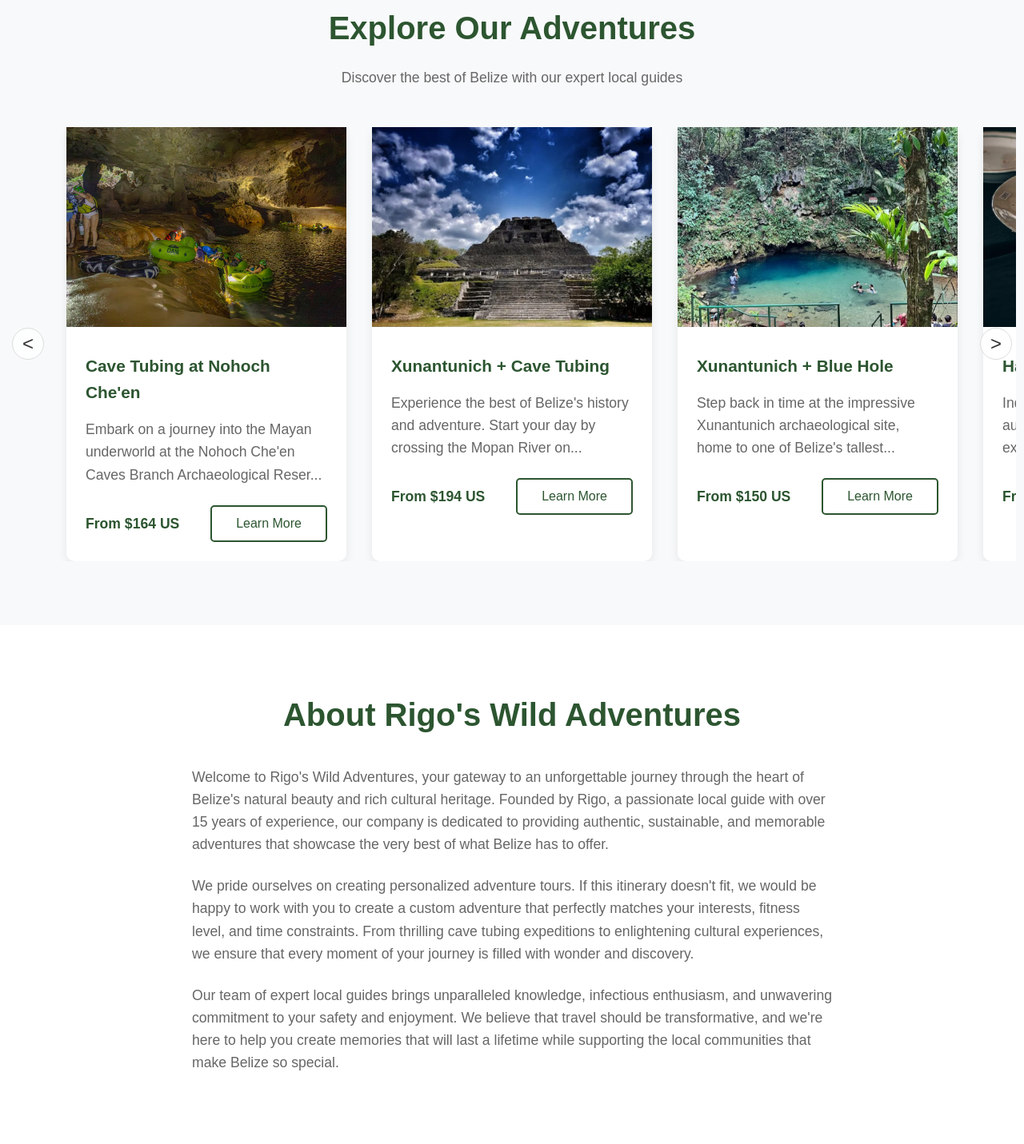
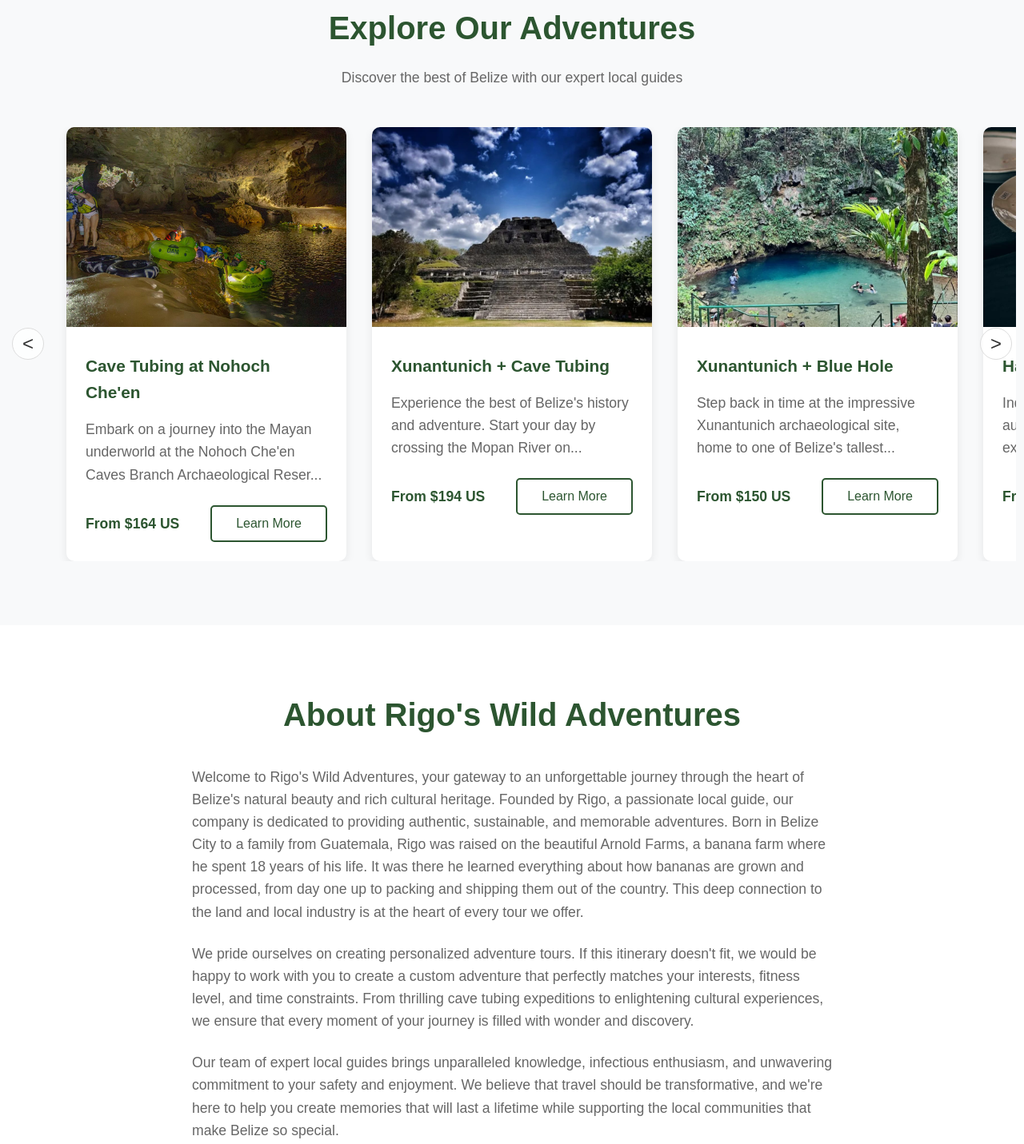
Before and after one commit to JungleMediaBz/Rigo-s-Wild-Adventures, a website built with Vite: page index.html in a window 1280 px wide. Shown: the part 877-2308 px from the top of the page at 80% size. Built offline with nearby package versions, Linux system fonts and the light colour scheme; files whose address does not match are found by name.

Commit message:
Add files via upload

```diff
--- a/index.html
+++ b/index.html
@@ -93,7 +93,7 @@
   <section class="about">
     <div class="container">
       <h2>About Rigo's Wild Adventures</h2>
-      <p>Welcome to Rigo's Wild Adventures, your gateway to an unforgettable journey through the heart of Belize's natural beauty and rich cultural heritage. Founded by Rigo, a passionate local guide with over 15 years of experience, our company is dedicated to providing authentic, sustainable, and memorable adventures that showcase the very best of what Belize has to offer.</p>
+      <p>Welcome to Rigo's Wild Adventures, your gateway to an unforgettable journey through the heart of Belize's natural beauty and rich cultural heritage. Founded by Rigo, a passionate local guide, our company is dedicated to providing authentic, sustainable, and memorable adventures. Born in Belize City to a family from Guatemala, Rigo was raised on the beautiful Arnold Farms, a banana farm where he spent 18 years of his life. It was there he learned everything about how bananas are grown and processed, from day one up to packing and shipping them out of the country. This deep connection to the land and local industry is at the heart of every tour we offer.</p>
 
       <p>We pride ourselves on creating personalized adventure tours. If this itinerary doesn't fit, we would be happy to work with you to create a custom adventure that perfectly matches your interests, fitness level, and time constraints. From thrilling cave tubing expeditions to enlightening cultural experiences, we ensure that every moment of your journey is filled with wonder and discovery.</p>
 
@@ -114,7 +114,7 @@
           <p>Belize's rich cultural heritage is reflected in its diverse population, which includes descendants of the ancient Maya, Creole, Garifuna, Mestizo, and other ethnic groups. This cultural diversity is celebrated through vibrant festivals, delicious cuisine, and warm hospitality that welcomes visitors from around the world.</p>
         </div>
         <div class="discover-image">
-          <img src="images/4.jpeg"
+          <img src="images/14.jpeg"
                onerror="this.src='https://dummyimage.com/600x400/e5e5e5/666666?text=Belize+Landscape'"
                alt="Beautiful Belize landscape" referrerpolicy="no-referrer">
         </div>
@@ -239,7 +239,7 @@
             </svg>
           </div>
           <h3>Phone</h3>
-          <p>+501 611-0683<br>Available 7 days a week</p>
+          <p>+501 611-0683 or +501-666-3034<br>Available 7 days a week</p>
         </div>
 
         <div class="contact-item">
--- a/script.js
+++ b/script.js
@@ -184,14 +184,23 @@ document.addEventListener('DOMContentLoaded', function() {
   // --- Popup Functionality ---
 
   // Tour data object
-  const genericBring = [
+  const genericBringWater = [
     'Comfortable clothing and walking shoes',
     'Swimsuit and towel (for water tours)',
     'Sunscreen, hat, and sunglasses',
     'Insect repellent',
     'Reusable water bottle',
     'Camera to capture memories',
-    'Cash for souvenirs or tips'
+    'Cash for souvenirs or tips',
+  ];
+
+  const genericBringNoWater = [
+    'Comfortable clothing and walking shoes',
+    'Sunscreen, hat, and sunglasses',
+    'Insect repellent',
+    'Reusable water bottle',
+    'Camera to capture memories',
+    'Cash for souvenirs or tips',
   ];
 
   const tourData = {
@@ -203,7 +212,7 @@ document.addEventListener('DOMContentLoaded', function() {
       duration: '7AM to 5:00PM',
       groupSize: 'Minimum 3 people',
       included: ['Lunch', 'Tour Guide', 'Fees', 'Transportation', 'One bottle of water each'],
-      bring: genericBring
+      bring: genericBringWater
     },
     'xunantunich-cave-tubing': {
       title: 'Xunantunich + Cave Tubing',
@@ -213,7 +222,7 @@ document.addEventListener('DOMContentLoaded', function() {
       duration: '6AM to 5:30PM',
       groupSize: 'Minimum 3 people',
       included: ['Lunch', 'Tour Guide', 'Fees', 'Transportation', 'One bottle of water each'],
-      bring: genericBring
+      bring: genericBringWater
     },
     'xunantunich-blue-hole': {
       title: 'Xunantunich + Blue Hole',
@@ -223,7 +232,7 @@ document.addEventListener('DOMContentLoaded', function() {
       duration: '6AM to 5:30PM',
       groupSize: 'Minimum 3 people',
       included: ['Lunch', 'Tour Guide', 'Fees', 'Transportation', 'One bottle of water each'],
-      bring: genericBring
+      bring: genericBringWater
     },
     'cheil-chocolate-half-day': {
       title: 'Half Day Cheil Chocolate',
@@ -233,7 +242,7 @@ document.addEventListener('DOMContentLoaded', function() {
       duration: '8AM to 1PM',
       groupSize: 'Minimum 3 people',
       included: ['Tour Guide', 'Fees', 'Transportation', 'One bottle of water each'],
-      bring: genericBring
+      bring: genericBringNoWater
     },
     'cockscomb-jungle-cheil-chocolate': {
       title: 'Cockscomb Jungle + Cheil Chocolate',
@@ -243,7 +252,7 @@ document.addEventListener('DOMContentLoaded', function() {
       duration: '8AM to 3:30PM',
       groupSize: 'Minimum 3 people',
       included: ['Lunch', 'Tour Guide', 'Fees', 'Transportation', 'One bottle of water each'],
-      bring: genericBring
+      bring: genericBringNoWater
     },
     'cockscomb-jungle-waterfall': {
       title: 'Cockscomb Jungle + Cockscomb Waterfall',
@@ -253,7 +262,7 @@ document.addEventListener('DOMContentLoaded', function() {
       duration: '8AM to 4:00PM',
       groupSize: 'Minimum 3 people',
       included: ['Lunch', 'Tour Guide', 'Fees', 'Transportation', 'One bottle of water each'],
-      bring: genericBring
+      bring: genericBringWater
     },
     'cockscomb-jungle-rivertubing': {
       title: 'Cockscomb Jungle + Cockscomb Rivertubing',
@@ -263,7 +272,7 @@ document.addEventListener('DOMContentLoaded', function() {
       duration: '8AM to 4:00PM',
       groupSize: 'Minimum 3 people',
       included: ['Lunch', 'Tour Guide', 'Fees', 'Transportation', 'One bottle of water each'],
-      bring: genericBring
+      bring: genericBringWater
     },
     'cockscomb-jungle-night-tour': {
       title: 'Cockscomb Jungle Night Tour',
@@ -273,7 +282,7 @@ document.addEventListener('DOMContentLoaded', function() {
       duration: '4PM to 10PM',
       groupSize: 'Minimum 3 people',
       included: ['Tour Guide', 'Fees', 'Transportation', 'One bottle of water each'],
-      bring: genericBring
+      bring: genericBringNoWater
     },
     'jungle-atv-waterfall': {
       title: 'Jungle ATV + Mayan World Waterfall',
@@ -283,7 +292,7 @@ document.addEventListener('DOMContentLoaded', function() {
       duration: '8AM to 2PM',
       groupSize: 'Minimum 3 people',
       included: ['Lunch', 'Tour Guide', 'Fees', 'Transportation', 'One bottle of water each'],
-      bring: genericBring
+      bring: genericBringWater
     },
     'zipline-cheil-chocolate': {
       title: 'Zipline Mayan World + Cheil Chocolate',
@@ -293,7 +302,7 @@ document.addEventListener('DOMContentLoaded', function() {
       duration: '8AM to 3:30PM',
       groupSize: 'Minimum 3 people',
       included: ['Lunch', 'Tour Guide', 'Fees', 'Transportation', 'One bottle of water each'],
-      bring: genericBring
+      bring: genericBringNoWater
     },
     'zipline-rivertubing-waterfall': {
       title: 'Zipline + Rivertubing + Waterfall',
@@ -303,7 +312,7 @@ document.addEventListener('DOMContentLoaded', function() {
       duration: '8AM to 4:00PM',
       groupSize: 'Minimum 3 people',
       included: ['Lunch', 'Tour Guide', 'Fees', 'Transportation', 'One bottle of water each'],
-      bring: genericBring
+      bring: genericBringWater
     },
     'horse-back-riding-waterfall': {
       title: 'Horse Back Riding to Waterfall',
@@ -313,7 +322,7 @@ document.addEventListener('DOMContentLoaded', function() {
       duration: '8AM to 1PM',
       groupSize: 'Minimum 3 people',
       included: ['Tour Guide', 'Fees', 'Transportation', 'One bottle of water each'],
-      bring: genericBring
+      bring: genericBringWater
     },
     'cheil-chocolate-waterfall': {
       title: 'Cheil Chocolate + Mayan World Waterfall',
@@ -323,7 +332,7 @@ document.addEventListener('DOMContentLoaded', function() {
       duration: '8AM to 3:30PM',
       groupSize: 'Minimum 3 people',
       included: ['Lunch', 'Tour Guide', 'Fees', 'Transportation', 'One bottle of water each'],
-      bring: genericBring
+      bring: genericBringWater
     },
     'mayan-cooking-nim-li-punit': {
       title: 'Mayan Cooking + Nim Li Punit',
@@ -333,7 +342,7 @@ document.addEventListener('DOMContentLoaded', function() {
       duration: '8AM to 5PM',
       groupSize: 'Minimum 3 people',
       included: ['Lunch', 'Tour Guide', 'Fees', 'Transportation', 'One bottle of water each'],
-      bring: genericBring
+      bring: genericBringNoWater
     },
     'mayan-cooking-ixcacao-chocolate': {
       title: 'Mayan Cooking + Ixcacao Chocolate',
@@ -343,7 +352,7 @@ document.addEventListener('DOMContentLoaded', function() {
       duration: '8AM to 5PM',
       groupSize: 'Minimum 3 people',
       included: ['Lunch', 'Tour Guide', 'Fees', 'Transportation', 'One bottle of water each'],
-      bring: genericBring
+      bring: genericBringNoWater
     },
     'ixcacao-chocolate-spice-farm': {
       title: 'Ixcacao Chocolate + Spice Farm',
@@ -353,7 +362,7 @@ document.addEventListener('DOMContentLoaded', function() {
       duration: '8AM to 5PM',
       groupSize: 'Minimum 3 people',
       included: ['Lunch', 'Tour Guide', 'Fees', 'Transportation', 'One bottle of water each'],
-      bring: genericBring
+      bring: genericBringNoWater
     },
     'spice-farm-nim-li-punit': {
       title: 'Spice Farm + Nim Li Punit',
@@ -363,7 +372,7 @@ document.addEventListener('DOMContentLoaded', function() {
       duration: '8AM to 5PM',
       groupSize: 'Minimum 3 people',
       included: ['Lunch', 'Tour Guide', 'Fees', 'Transportation', 'One bottle of water each'],
-      bring: genericBring
+      bring: genericBringNoWater
     },
     'ixcacao-chocolate-nim-li-punit': {
       title: 'Ixcacao Chocolate + Nim Li Punit',
@@ -373,7 +382,7 @@ document.addEventListener('DOMContentLoaded', function() {
       duration: '8AM to 5PM',
       groupSize: 'Minimum 3 people',
       included: ['Lunch', 'Tour Guide', 'Fees', 'Transportation', 'One bottle of water each'],
-      bring: genericBring
+      bring: genericBringNoWater
     },
     'ixcacao-chocolate-spice-farm-waterfall': {
       title: 'Ixcacao Chocolate + Spice Farm + Waterfall',
@@ -383,7 +392,7 @@ document.addEventListener('DOMContentLoaded', function() {
       duration: '7AM to 5:30PM',
       groupSize: 'Minimum 3 people',
       included: ['Lunch', 'Tour Guide', 'Fees', 'Transportation', 'One bottle of water each'],
-      bring: genericBring
+      bring: genericBringWater
     },
     'spice-farm-ixcacao-nim-li-punit': {
       title: 'Spice Farm + Ixcacao Chocolate + Nim Li Punit',
@@ -393,7 +402,7 @@ document.addEventListener('DOMContentLoaded', function() {
       duration: '7AM to 5:30PM',
       groupSize: 'Minimum 3 people',
       included: ['Lunch', 'Tour Guide', 'Fees', 'Transportation', 'One bottle of water each'],
-      bring: genericBring
+      bring: genericBringNoWater
     },
     'ixcacao-chocolate-waterfall': {
       title: 'Ixcacao Chocolate + Mayan World Waterfall',
@@ -403,17 +412,17 @@ document.addEventListener('DOMContentLoaded', function() {
       duration: '8AM to 5PM',
       groupSize: 'Minimum 3 people',
       included: ['Lunch', 'Tour Guide', 'Fees', 'Transportation', 'One bottle of water each'],
-      bring: genericBring
+      bring: genericBringWater
     },
     'chocolate-classes': {
       title: 'Chocolate Classes',
       price: '$46 US',
       description: "Perfect for those short on time but big on flavor! This focused class teaches you the fascinating history of cacao, lets you taste various types of chocolate, and guides you in making your very own chocolate treat to take with you. A fun and delicious cultural lesson.",
-      image: 'images/cacao2.jpeg',
+      image: 'images/chocolate.jpeg',
       duration: '1.5 hours',
       groupSize: 'Minimum 3 people',
       included: ['History', 'Tasting', 'Tour Guide'],
-      bring: genericBring
+      bring: genericBringNoWater
     },
     'placencia-lunch-walking-tour': {
       title: 'Placencia Lunch Walking Tour',
@@ -423,7 +432,7 @@ document.addEventListener('DOMContentLoaded', function() {
       duration: 'Approx. 3 hours',
       groupSize: 'Minimum 2 people',
       included: ['History', 'Tasting', 'Food and water'],
-      bring: genericBring
+      bring: genericBringNoWater
     },
     'placencia-dinner-walking-tour': {
       title: 'Placencia Dinner Walking Tour',
@@ -433,7 +442,7 @@ document.addEventListener('DOMContentLoaded', function() {
       duration: 'Approx. 3 hours',
       groupSize: 'Minimum 2 people',
       included: ['History', 'Tasting', 'Food and water'],
-      bring: genericBring
+      bring: genericBringNoWater
     },
     'mestizo-cooking-classes': {
       title: 'Mestizo Cooking Classes',
@@ -443,7 +452,7 @@ document.addEventListener('DOMContentLoaded', function() {
       duration: 'Approx. 3-4 hours',
       groupSize: 'Minimum 3 people',
       included: ['Tour Guide', 'Fees', 'Food Included', 'Transportation', 'One bottle of water each'],
-      bring: genericBring
+      bring: genericBringNoWater
     },
     'garifuna-cooking-waterfall': {
       title: 'Garifuna Cooking + Mayan World Waterfall',
@@ -453,7 +462,7 @@ document.addEventListener('DOMContentLoaded', function() {
       duration: 'Approx. 5-6 hours',
       groupSize: 'Minimum 3 people',
       included: ['Lunch', 'Tour Guide', 'Fees', 'Transportation', 'One bottle of water each'],
-      bring: genericBring
+      bring: genericBringWater
     },
     'garifuna-cooking-cheil-waterfall': {
       title: 'Garifuna Cooking + Cheil + Mayan World Waterfall',
@@ -463,27 +472,27 @@ document.addEventListener('DOMContentLoaded', function() {
       duration: 'Full Day',
       groupSize: 'Minimum 3 people',
       included: ['Lunch', 'Tour Guide', 'Fees', 'Transportation', 'One bottle of water each'],
-      bring: genericBring
+      bring: genericBringWater
     },
     'mestizo-cooking-waterfall': {
       title: 'Mestizo Cooking + Mayan World Waterfall',
       price: '$115 US',
       description: "Learn to prepare delicious Mestizo dishes like tamales or pupusas in an authentic, hands-on cooking class. After you've enjoyed your culinary creations, spend a relaxing afternoon swimming and unwinding at the beautiful Mayan World waterfall.",
-      image: 'images/waterfall.jpeg', // Pupusas image is great for Mestizo cooking
+      image: 'images/waterfall.jpg', // waterfall image is great for this tour
       duration: 'Approx. 5-6 hours',
       groupSize: 'Minimum 3 people',
       included: ['Lunch', 'Tour Guide', 'Fees', 'Transportation', 'One bottle of water each'],
-      bring: genericBring
+      bring: genericBringWater
     },
     'mestizo-cooking-cheil-chocolate': {
       title: 'Mestizo Cooking + Cheil Chocolate',
       price: '$130 US',
       description: "A day dedicated to Belizean flavors! First, master the art of traditional Mestizo cooking in a fun, hands-on class. Then, switch from savory to sweet with a fascinating bean-to-bar tour at a local chocolate farm, where you'll make your own chocolate.",
-      image: 'images/cheil.jpeg', // Pupusas image is great for Mestizo cooking
+      image: 'images/cheil1.jpg', // Pupusas image is great for Mestizo cooking
       duration: 'Approx. 6 hours',
       groupSize: 'Minimum 3 people',
       included: ['Lunch', 'Tour Guide', 'Fees', 'Transportation', 'One bottle of water each'],
-      bring: genericBring
+      bring: genericBringNoWater
     },
     'atm-cave': {
       title: 'ATM Cave Exploration',
@@ -493,27 +502,27 @@ document.addEventListener('DOMContentLoaded', function() {
       duration: 'Full Day',
       groupSize: 'Minimum 3 people',
       included: ['Lunch', 'Tour Guide', 'Fees', 'Transportation', 'One bottle of water each'],
-      bring: genericBring
+      bring: genericBringWater
     },
     'banana-farm-waterfall': {
       title: 'Banana Farm + Mayan World Waterfall',
       price: '(Pending)',
       description: "Discover the journey of a banana from farm to table! This tour takes you through a working banana plantation to learn about the cultivation and harvesting process of one of Belize's top exports. Afterwards, cool off with a relaxing swim at a beautiful Mayan World waterfall.",
-      image: 'images/banana1.jpeg', // Waterfall is the destination
+      image: 'images/waterfall.jpg', // Waterfall is the destination
       duration: 'Full Day',
       groupSize: 'Minimum 3 people',
       included: ['Lunch', 'Tour Guide', 'Fees', 'One bottle of water each'],
-      bring: genericBring
+      bring: genericBringWater
     },
     'banana-farm-cheil-chocolate': {
       title: 'Banana Farm + Cheil Chocolate',
       price: '(Pending)',
       description: "Explore two of Belize's most important and delicious crops. Start with a fascinating tour of a working banana farm to see how this fruit is grown and prepared for export. Then, switch gears for a hands-on chocolate making class at a local farm.",
-      image: 'images/banana2.jpeg', // Chocolate is a strong visual
+      image: 'images/cheil1.jpg', // Chocolate is a strong visual
       duration: 'Full Day',
       groupSize: 'Minimum 3 people',
       included: ['Lunch', 'Tour Guide', 'Fees', 'One bottle of water each'],
-      bring: genericBring
+      bring: genericBringNoWater
     }
   };
 
--- a/styles.css
+++ b/styles.css
@@ -29,18 +29,25 @@ body {
   width: 100%;
   padding: 1rem 0;
   z-index: 100;
-  transition: background-color 0.3s ease;
+  transition: transform 0.4s ease, opacity 0.4s ease;
+  transform: translateY(0);
+  opacity: 1;
 }
 
 .main-header.scrolled {
-  background-color: #1a3d1f; /* Dark green from footer */
-  box-shadow: 0 2px 10px rgba(0, 0, 0, 0.1);
+  transform: translateY(-100%);
+  opacity: 0;
+}
+
+.logo {
+  /* Styles for the logo container if needed */
 }
 
 .logo img {
-  height: 80px;
+  height: 120px;
   width: auto;
   transition: height 0.3s ease;
+  display: block; /* Ensures the logo is centered within its new background */
 }
 
 /* Hero Section */
@@ -224,6 +231,7 @@ body {
   flex: 0 0 350px; /* Fixed width for each card */
   box-shadow: 0 4px 12px rgba(0, 0, 0, 0.08);
   transition: transform 0.3s ease;
+  overflow: hidden; /* Ensures the image corners are rounded with the card */
 }
 
 .adventure-card:hover {
@@ -607,7 +615,7 @@ body {
   }
 
   .logo img {
-    height: 60px;
+    height: 80px;
   }
 
   .hero-content p {
@@ -663,7 +671,7 @@ body {
   }
 
   .logo img {
-    height: 50px;
+    height: 70px;
   }
 
   .adventure-card {
```
